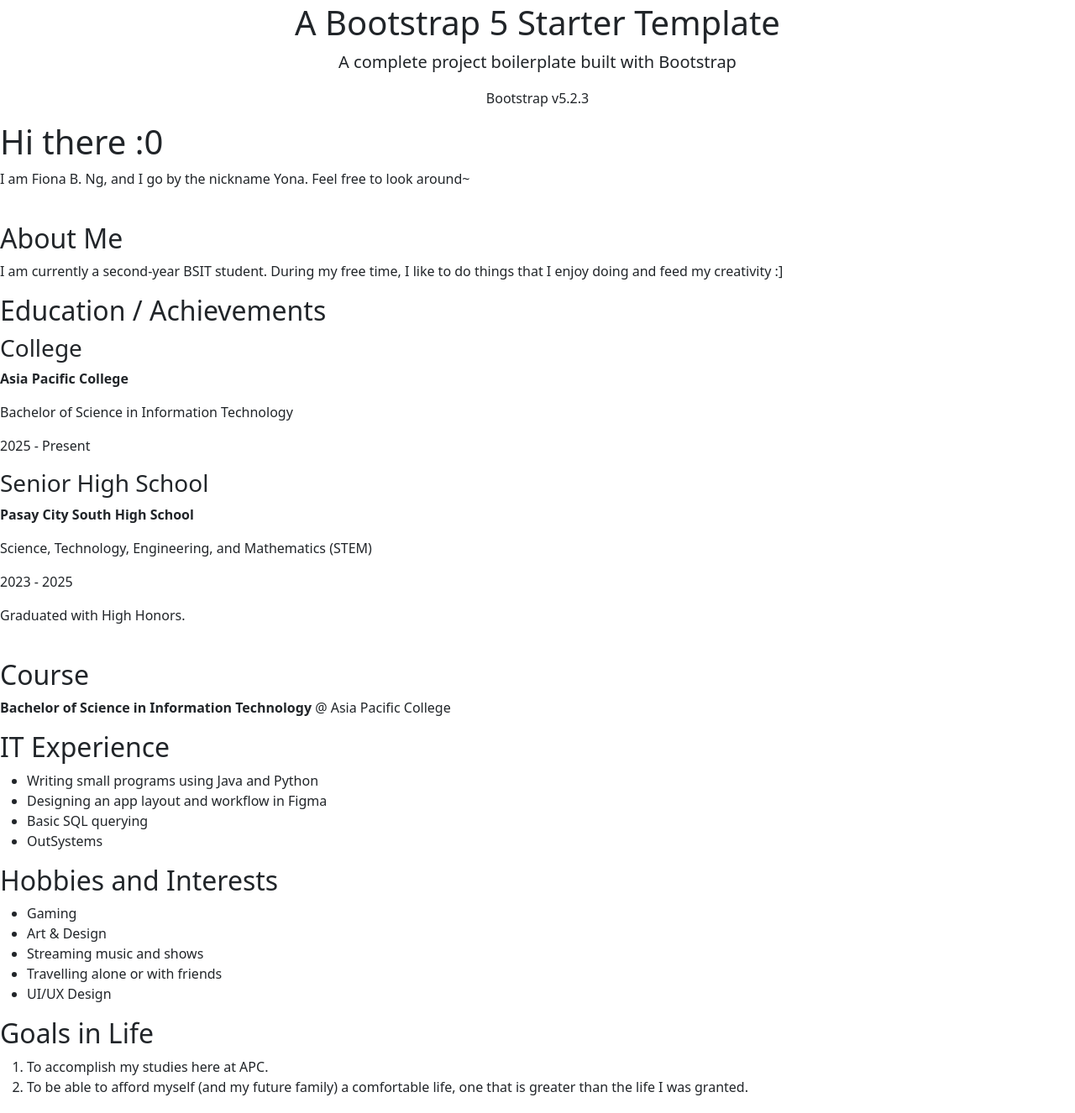
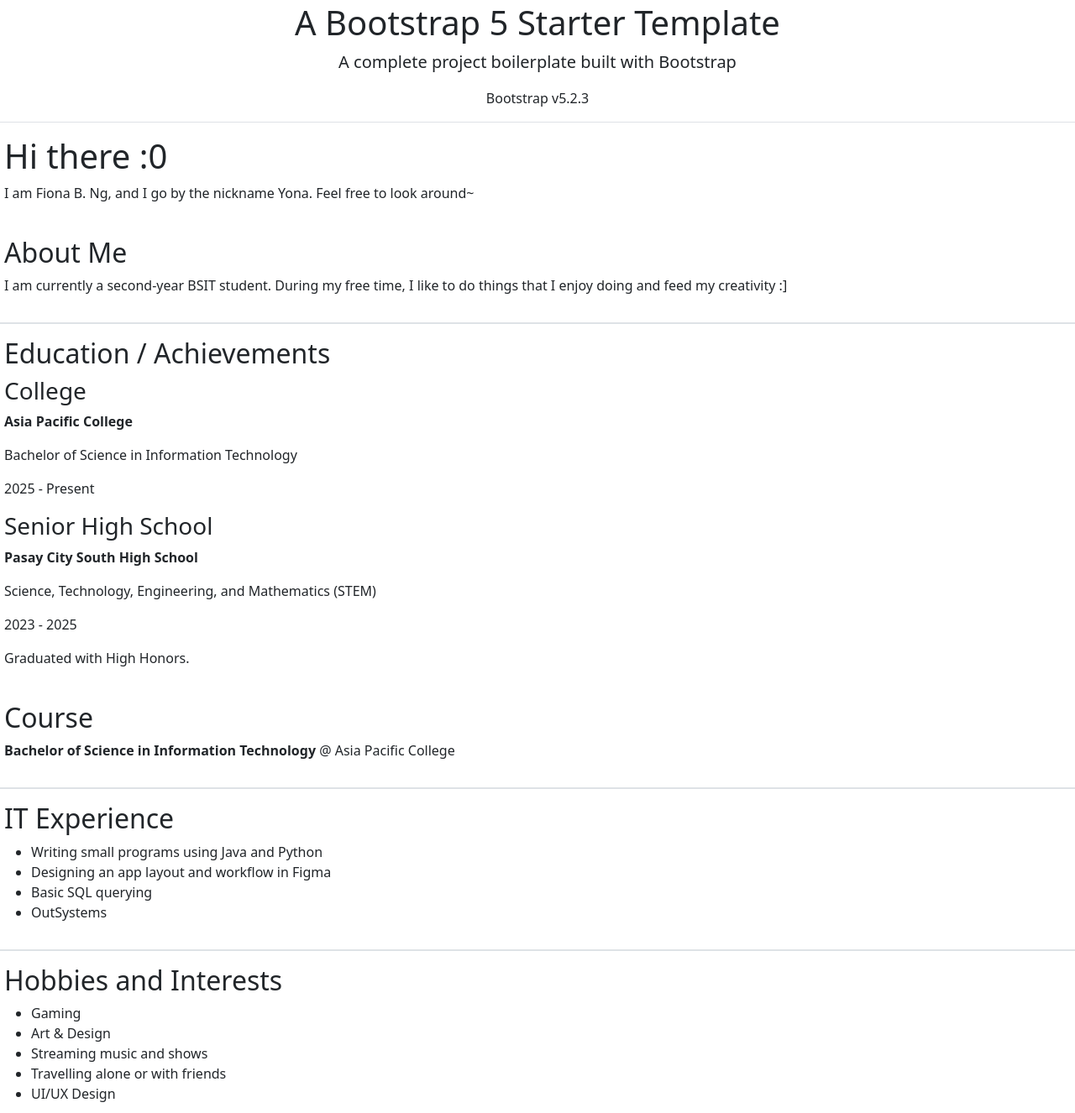
Before and after one commit to apcfiong/webprog-CS251-IT253-bootstrap-template, a plain HTML site: page home/index.html in a window 1280 px wide. Shown: the part 101-1427 px from the top of the page at 84% size. Drawn offline with nearby package versions, Linux system fonts and the light colour scheme.

Commit message:
Updated layout

```diff
--- a/home/index.html
+++ b/home/index.html
@@ -44,7 +44,7 @@
         </div>
 
         <div class="row">
-            <div class="col">
+            <div class="col border p-3">
                 <h1>Hi there :0</h1>
                     <p>I am Fiona B. Ng, and I go by the nickname Yona. Feel free to look around~</p>
                 <br>
@@ -54,7 +54,7 @@
         </div>
 
         <div class="row">
-            <div class="col">
+            <div class="col border p-3">
                 <h2>Education / Achievements</h2>
                     <h3>College</h3>
                     <p><strong>Asia Pacific College</strong></p>
@@ -72,7 +72,7 @@
         </div>
 
         <div class="row">
-            <div class="col">
+            <div class="col border p-3">
                 <h2>IT Experience</h2>
                     <ul>
                         <li>Writing small programs using Java and Python</li>
@@ -84,7 +84,7 @@
         </div>
 
         <div class="row">
-            <div class="col">
+            <div class="col border p-3">
                 <h2>Hobbies and Interests</h2>
                     <ul>
                         <li>Gaming</li>
@@ -95,9 +95,7 @@
                     </ul>
             </div>
         </div>
-
-        <div class="row">
-            <div class="col">
+        <br>
                 <h2>Goals in Life</h2>
                     <ol>
                         <li>To accomplish my studies here at APC.</li>
```
